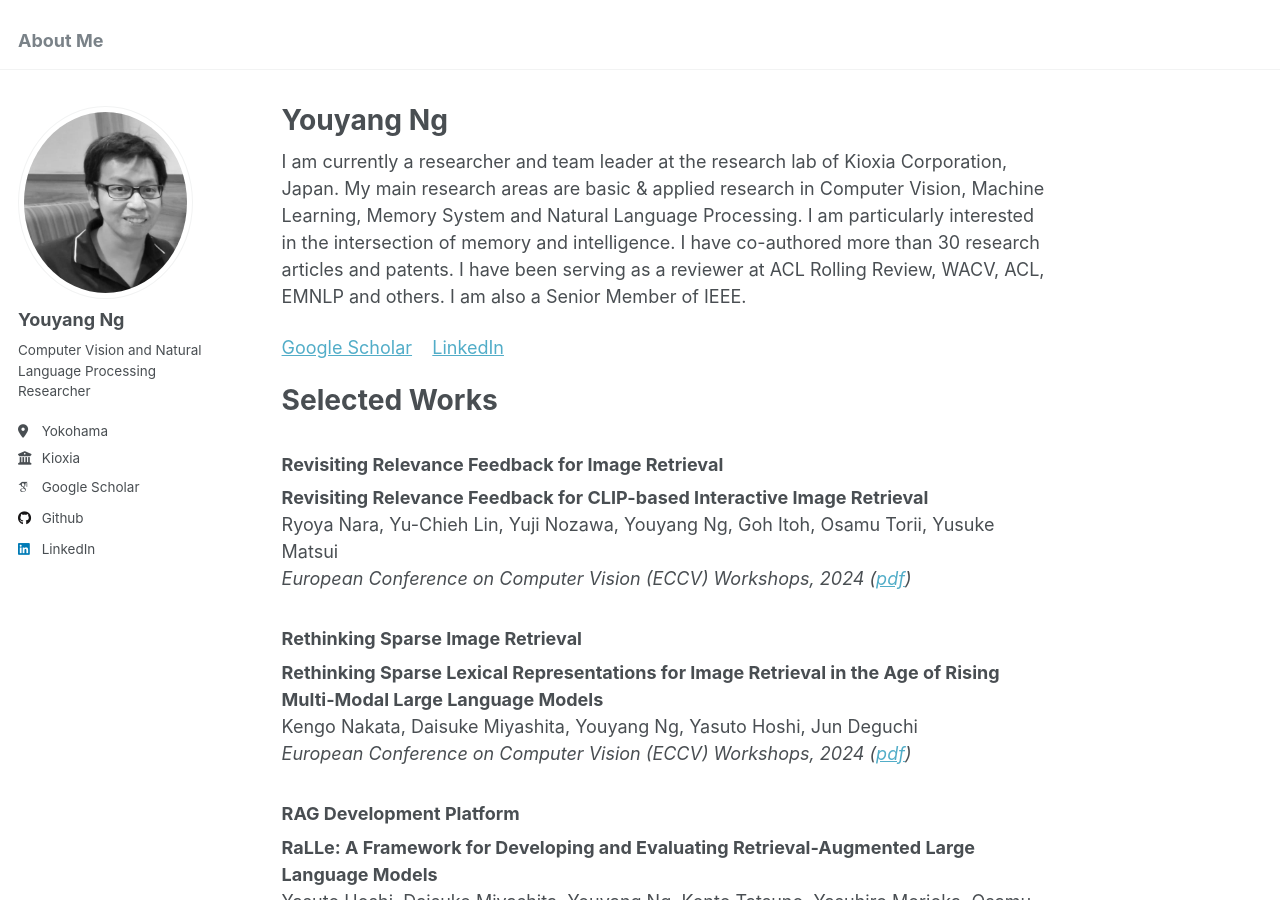
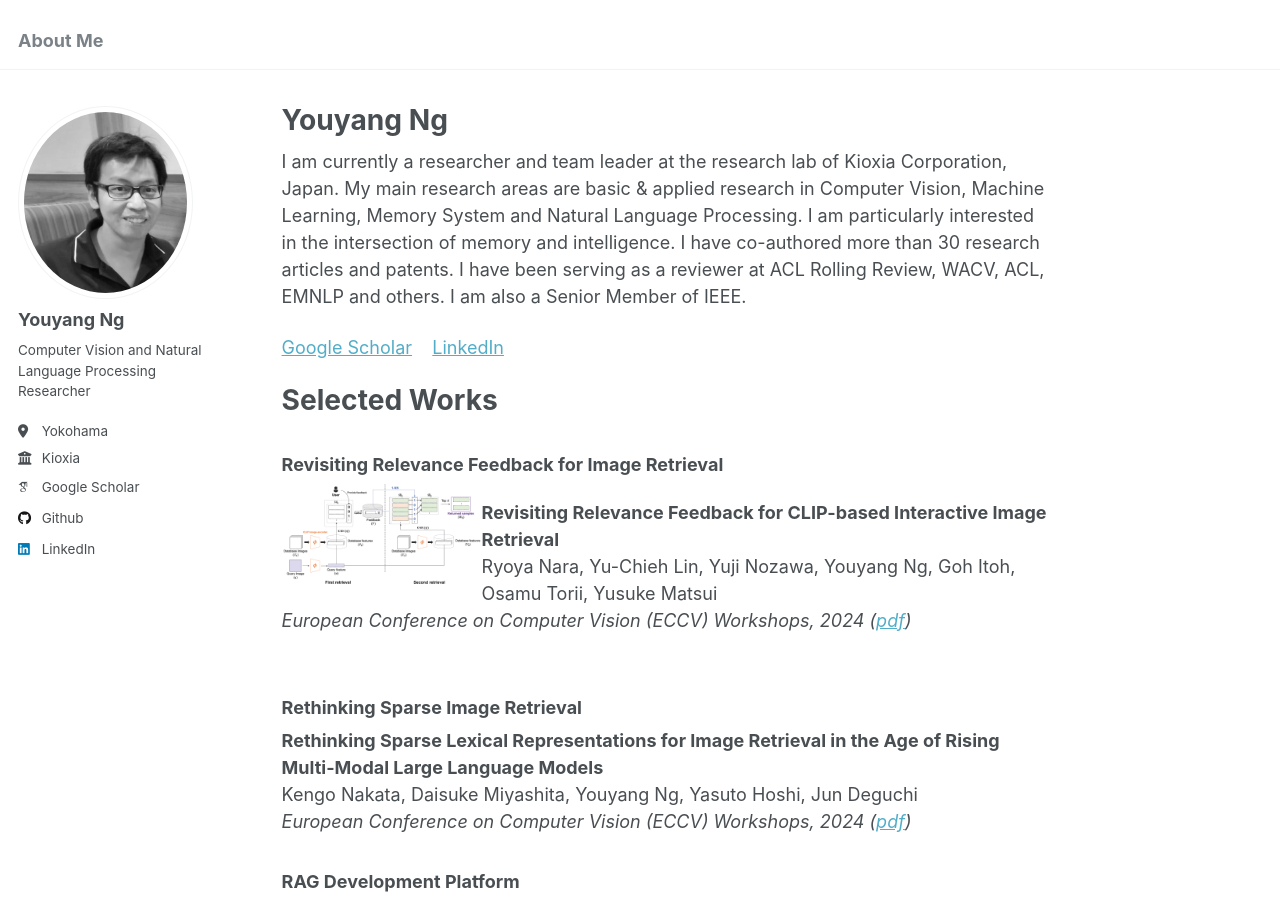
Before and after one commit to yy29/yy29.github.io, a Jekyll site: the page built from _pages/about.md, in a window 1280 px wide and 900 px high. Built offline with Jekyll 4.4.1, drawn with Linux system fonts in a browser that asks for light colours; some web fonts are replaced.

Commit message:
Update about.md

```diff
--- a/_pages/about.md
+++ b/_pages/about.md
@@ -14,9 +14,12 @@ I am currently a researcher and team leader at the research lab of Kioxia Corpor
 Selected Works
 ======
 ### Revisiting Relevance Feedback for Image Retrieval
+<img align="left" width="200" src="../images/2024_feedback.png">
+
 **Revisiting Relevance Feedback for CLIP-based Interactive Image Retrieval**
 Ryoya Nara, Yu-Chieh Lin, Yuji Nozawa, Youyang Ng, Goh Itoh, Osamu Torii, Yusuke Matsui
 *European Conference on Computer Vision (ECCV) Workshops, 2024 ([pdf](https://arxiv.org/abs/2404.16398))*
+<br /><br />
 
 ### Rethinking Sparse Image Retrieval
 **Rethinking Sparse Lexical Representations for Image Retrieval in the Age of Rising Multi-Modal Large Language Models**
```
